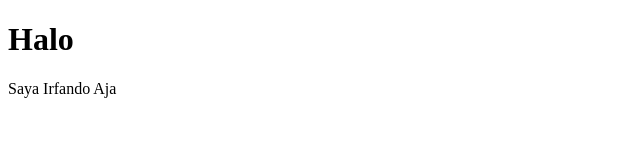
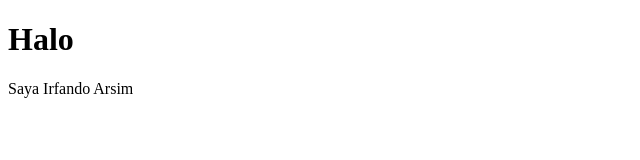
Before and after one commit to irfandoart1626/test1, a plain HTML site: page index.html in a window 1280 px wide. Shown: the full height of the page, 0-640 px from the left. Drawn offline with Linux system fonts and the light colour scheme.

Commit message:
Refactor:edit tag p

```diff
--- a/index.html
+++ b/index.html
@@ -7,6 +7,6 @@
 </head>
 <body>
     <h1>Halo</h1>
-    <p>Saya Irfando Aja</p>
+    <p>Saya Irfando Arsim</p>
 </body>
 </html>
```
